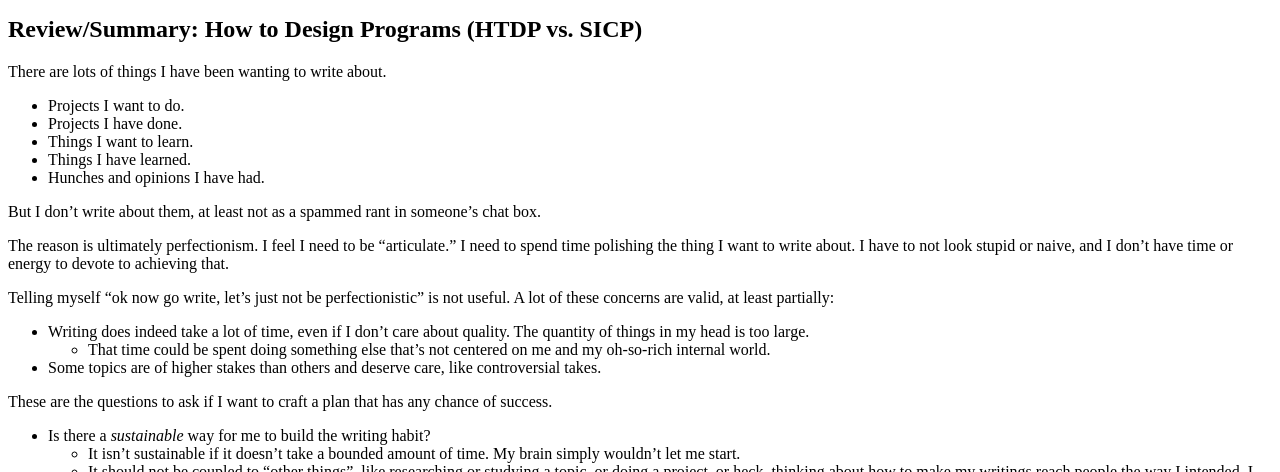
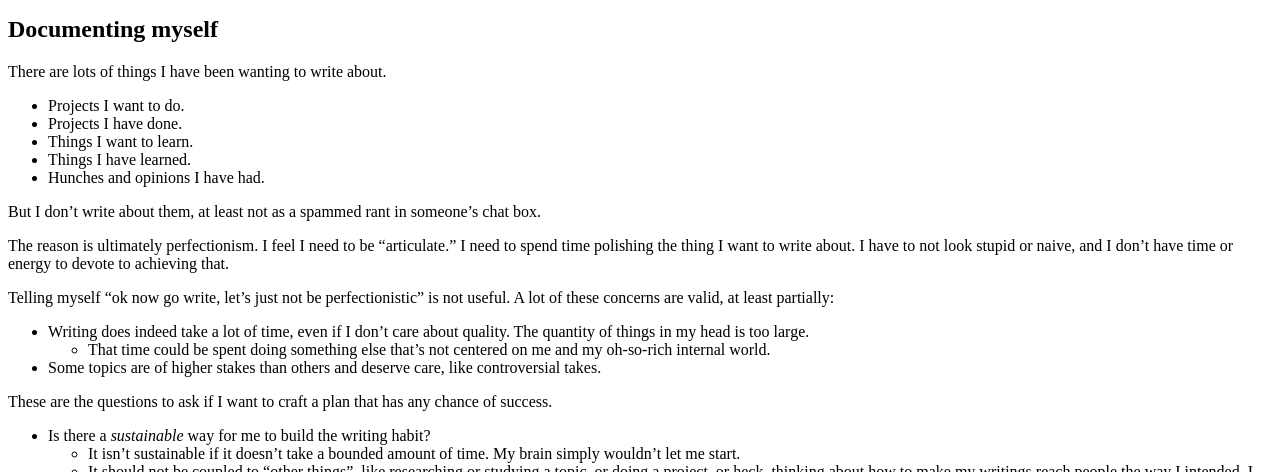
Before and after one commit to tchomphoochan/tchomphoochan.github.io, a Jekyll site: the page built from _posts/2024-05-03-documenting-myself.md, in a window 1280 px wide and 900 px high, cut to the strip 428-900 px from the top of the window. Built offline with Jekyll 4.4.1, drawn with Linux system fonts in a browser that asks for light colours; some web fonts are replaced; comment, search, counter and statistics services are not loaded.

Commit message:
Update 2024-05-03-documenting-myself.md

```diff
--- a/_posts/2024-05-03-documenting-myself.md
+++ b/_posts/2024-05-03-documenting-myself.md
@@ -1,5 +1,5 @@
 ---
-title: "Review/Summary: How to Design Programs (HTDP vs. SICP)"
+title: Documenting myself
 date: 2024-05-03 15:30:00 -0400
 ---
 
```
